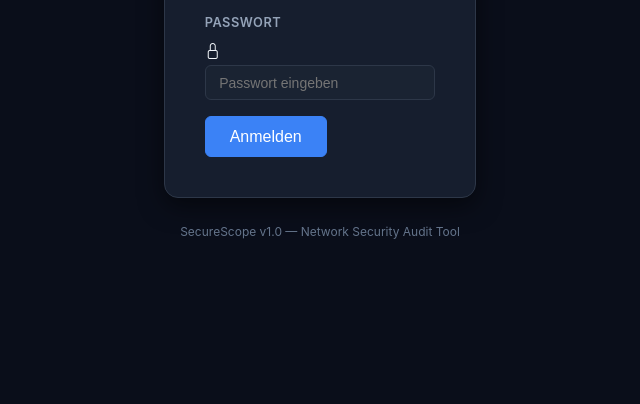
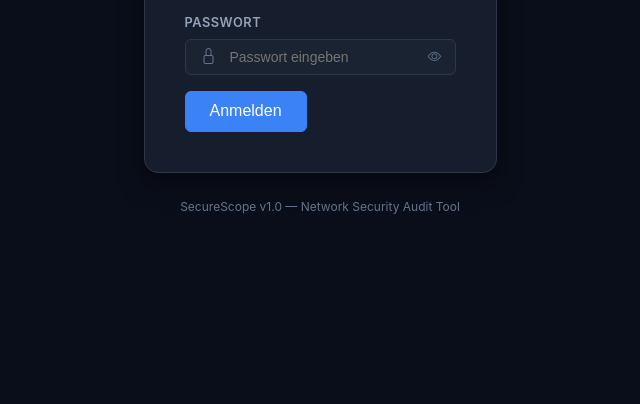
Before and after one commit to Bladestar2105/SecureScope, a website: page public/index.html in a window 1280 px wide. Shown: the part 396-800 px from the top of the page, without its empty margins (320-960 px from the left). Drawn offline with nearby package versions, Linux system fonts and the light colour scheme; no server answers.

Commit message:
feat(ui): add password visibility toggle to login page
- Add CSS for .input-group and .password-toggle
- Add toggle button to index.html
- Add toggle logic to login.js
- Add Playwright test script tests/ux_password_toggle.js

```diff
--- a/public/css/style.css
+++ b/public/css/style.css
@@ -494,3 +494,54 @@
 ::-webkit-scrollbar-track { background: transparent; }
 ::-webkit-scrollbar-thumb { background: var(--border-color); border-radius: 3px; }
 ::-webkit-scrollbar-thumb:hover { background: var(--border-light); }
+
+/* ===== Input Group & Password Toggle (UX) ===== */
+.input-group {
+    position: relative;
+    display: flex;
+    align-items: center;
+}
+
+.input-icon {
+    position: absolute;
+    left: 1rem;
+    top: 50%;
+    transform: translateY(-50%);
+    color: var(--text-muted);
+    pointer-events: none;
+    z-index: 10;
+}
+
+.input-group .form-control {
+    padding-left: 2.75rem;
+    padding-right: 2.75rem;
+}
+
+.password-toggle {
+    position: absolute;
+    right: 0.5rem;
+    top: 50%;
+    transform: translateY(-50%);
+    background: transparent;
+    border: none;
+    color: var(--text-muted);
+    cursor: pointer;
+    padding: 0.4rem;
+    z-index: 10;
+    display: flex;
+    align-items: center;
+    justify-content: center;
+    border-radius: var(--radius-sm);
+    transition: color 0.15s ease, background-color 0.15s ease;
+}
+
+.password-toggle:hover {
+    color: var(--text-primary);
+    background-color: var(--bg-hover);
+}
+
+.password-toggle:focus {
+    outline: none;
+    box-shadow: 0 0 0 2px var(--accent-blue-bg);
+    color: var(--accent-blue);
+}
--- a/public/index.html
+++ b/public/index.html
@@ -32,6 +32,9 @@
                         <div class="input-group">
                             <i class="bi bi-lock input-icon"></i>
                             <input type="password" id="password" class="form-control" placeholder="Passwort eingeben" required>
+                            <button type="button" id="togglePassword" class="password-toggle" aria-label="Passwort anzeigen">
+                                <i class="bi bi-eye"></i>
+                            </button>
                         </div>
                     </div>
                     <div id="loginError" class="hidden" style="color: var(--accent-red); font-size: 0.8125rem; margin-bottom: 1rem; padding: 0.5rem 0.75rem; background: var(--accent-red-bg); border-radius: var(--radius-sm);">
--- a/public/js/login.js
+++ b/public/js/login.js
@@ -269,6 +269,29 @@
     }
 
     // ============================================
+    // Password Toggle
+    // ============================================
+    const togglePasswordBtn = document.getElementById('togglePassword');
+    if (togglePasswordBtn) {
+        togglePasswordBtn.addEventListener('click', function() {
+            const passwordInput = document.getElementById('password');
+            const icon = this.querySelector('i');
+
+            if (passwordInput.type === 'password') {
+                passwordInput.type = 'text';
+                icon.classList.remove('bi-eye');
+                icon.classList.add('bi-eye-slash');
+                this.setAttribute('aria-label', 'Passwort verbergen');
+            } else {
+                passwordInput.type = 'password';
+                icon.classList.remove('bi-eye-slash');
+                icon.classList.add('bi-eye');
+                this.setAttribute('aria-label', 'Passwort anzeigen');
+            }
+        });
+    }
+
+    // ============================================
     // Initialize
     // ============================================
     checkSession();
```
Also changed, not shown: tests/ux_password_toggle.js (added, +69 -0 lines).
